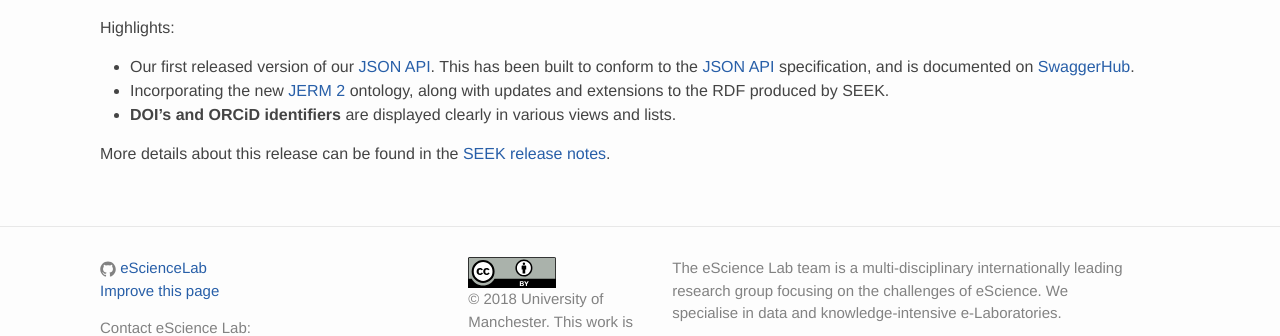
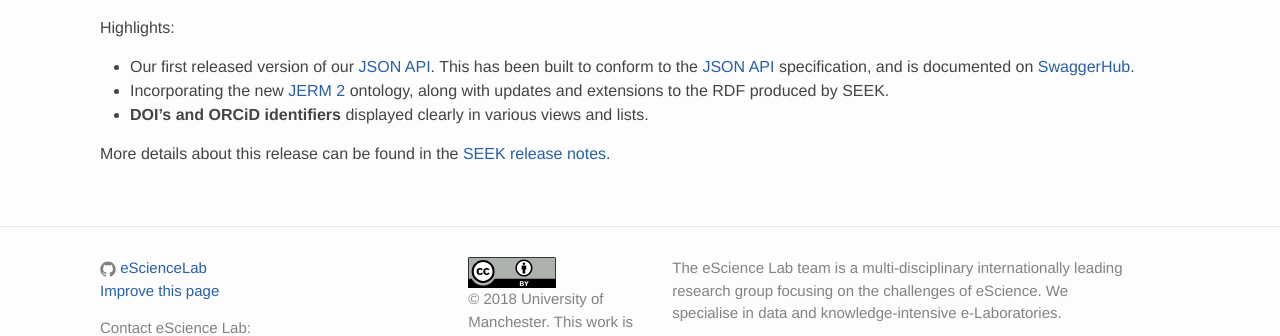
Before and after one commit to eScienceLab/eScienceLab.github.io, a Jekyll site: the page built from _posts/2017-12-11-seek-1.5.md, in a window 1280 px wide. Shown: the part 286-622 px from the top of the page. Built offline with Jekyll 4.4.1, drawn with Linux system fonts in a browser that asks for light colours; comment, search, counter and statistics services are not loaded.

Commit message:
Update 2017-12-11-seek-1.5.md

```diff
--- a/_posts/2017-12-11-seek-1.5.md
+++ b/_posts/2017-12-11-seek-1.5.md
@@ -13,6 +13,6 @@ Highlights:
 
 * Our first released version of our [JSON API](http://docs.seek4science.org/help/user-guide/api.html). This has been built to conform to the [JSON API](http://jsonapi.org/) specification, and is documented on [SwaggerHub](https://app.swaggerhub.com/apis/FAIRDOM/SEEK/0.1).
 * Incorporating the new [JERM 2](http://jermontology.org/) ontology, along with updates and extensions to the RDF produced by SEEK.
-* **DOI’s and ORCiD identifiers** are displayed clearly in various views and lists.
+* **DOI’s and ORCiD identifiers** displayed clearly in various views and lists.
 
 More details about this release can be found in the [SEEK release notes](http://docs.seek4science.org/tech/releases/#version-150).
```
